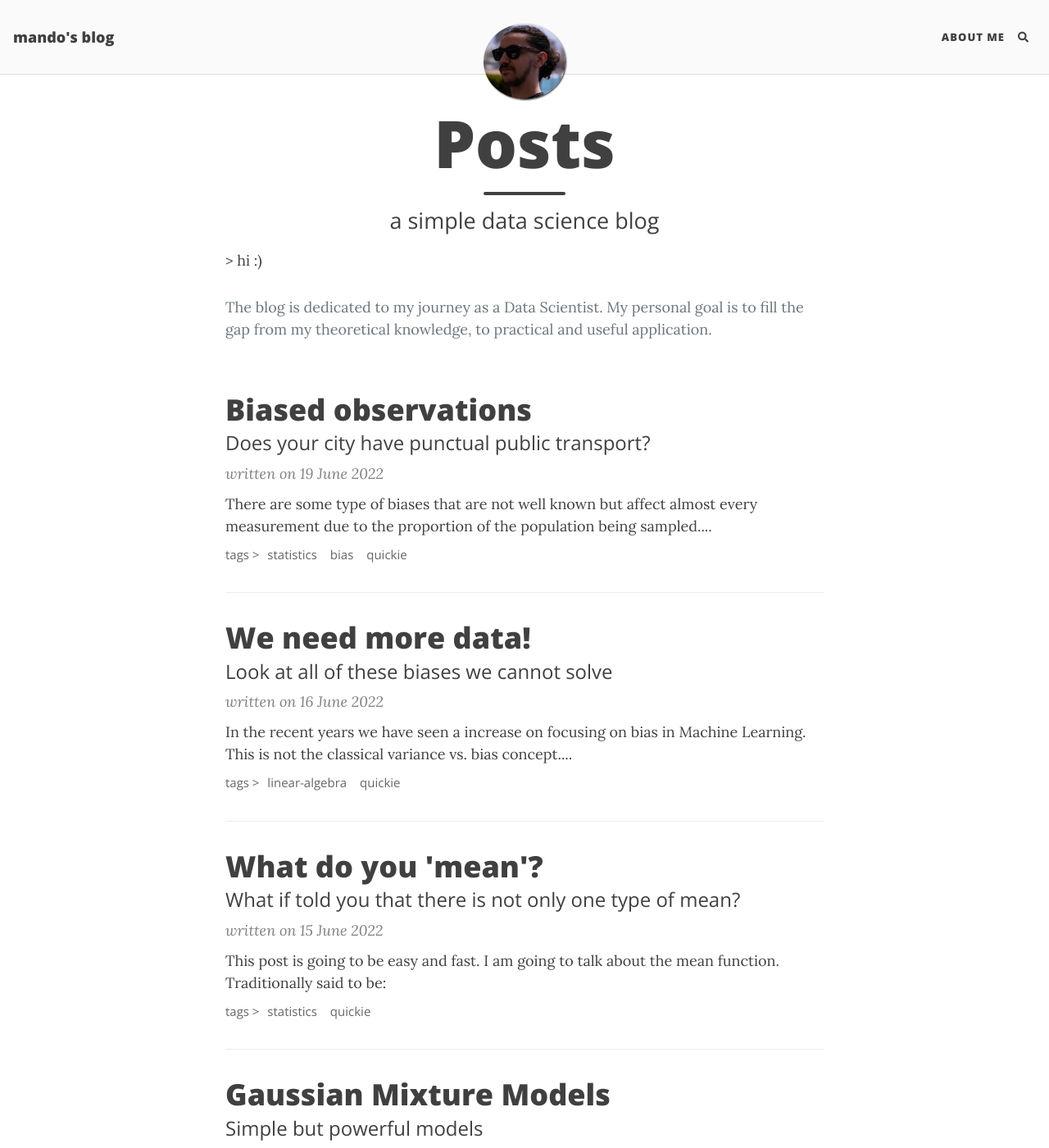
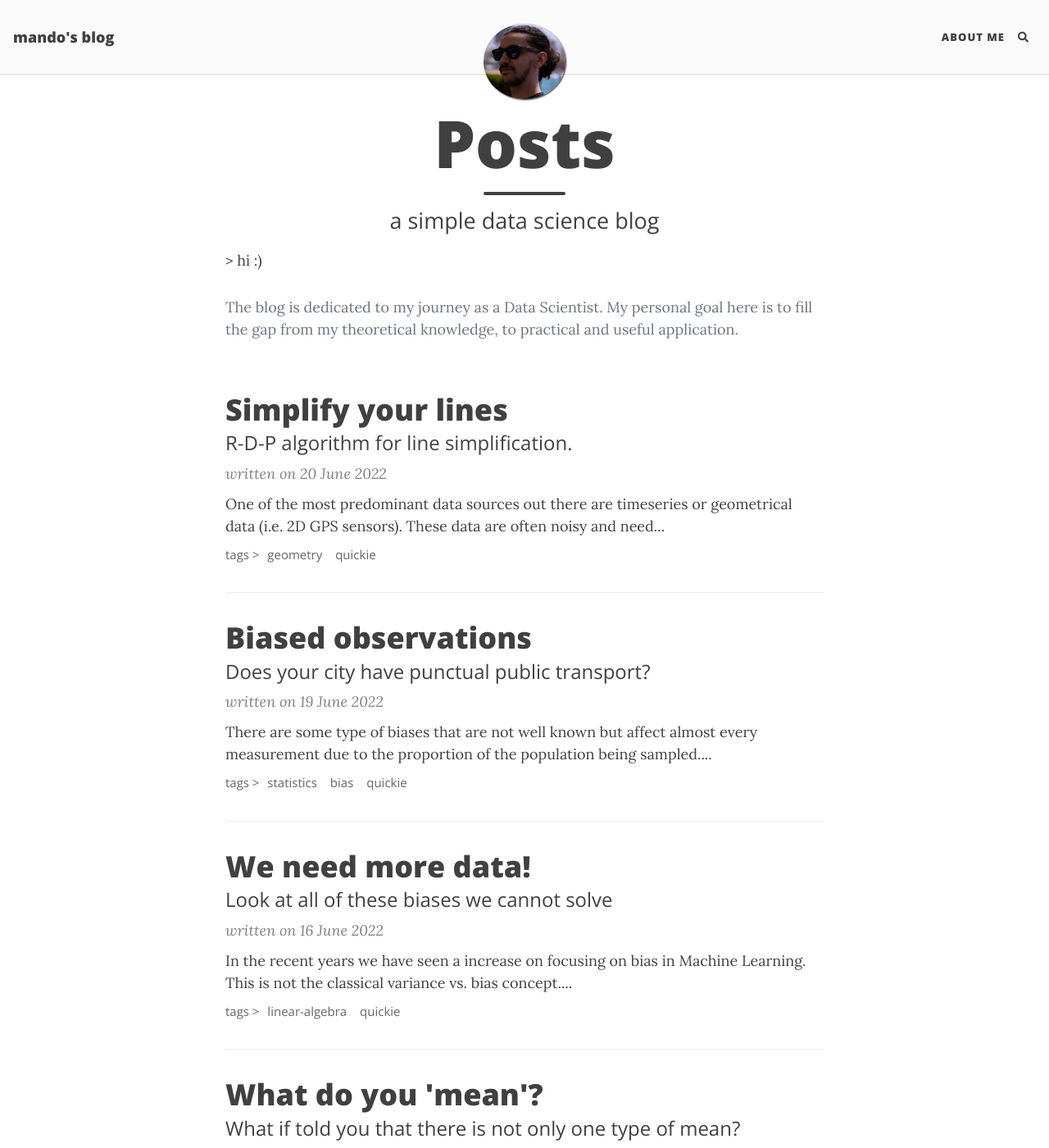
Before and after one commit to vjedulla/vjedulla.github.io, a Jekyll site: the page built from index.html, in a window 1280 px wide and 1400 px high. Shown: the whole window at 82% size. Built offline with Jekyll 4.4.1, drawn with Linux system fonts in a browser that asks for light colours; nearby versions of some CDN libraries; the list of posts is cut into pages by our own code; comment, search, counter and statistics services are not loaded; some of the changed text lies outside the part shown.

Commit message:
wrote article on rdp algorithm

```diff
--- /dev/null
+++ b/_posts/2022-06-20-rdp.md
@@ -0,0 +1,24 @@
+---
+layout: post
+title: Simplify your lines
+subtitle: R-D-P algorithm for line simplification.
+date:   2022-06-20
+tags: [geometry, quickie]
+---
+
+One of the most predominant data sources out there are timeseries or geometrical data (i.e. 2D GPS sensors).
+These data are often noisy and need a bit of preprocessing to be fully interpretable. Today I will be showing the
+usage of a very simple but powerful algorithm that is designed to simplify line segments, be that of a timeseries
+or vector paths. This is useful when the data has a lot of discrepancy or noise, or simply you need to lower the
+resolution of your data. There is usually no need to have 100k 2D points in a 10m line segment, you can get away with
+less than 1k and keep a high fidelity of your data.
+
+The method is known as Ramer–Douglas–Peucker algorithm, usually abbreviated as `rdp`. This algorithm is parametric,
+meaning that it takes in an argument `epsilon`. This parameter can be thought of as a maximum distance that we need
+to filter out points on the path. The animation, which comes from the wikipedia article, shows how does the algorithm
+decides which points to keep or not in a given path.
+
+<img src="/assets/posts/rdp/rdp.gif" style="display: block; margin: auto"/>
+
+There is a small useful implementation in python of this method and you can find it
+[here](https://pypi.org/project/rdp/){:target="_blank"} (also the [docs](https://rdp.readthedocs.io/en/latest/){:target="_blank"}).
--- a/index.html
+++ b/index.html
@@ -4,10 +4,9 @@ title: Posts
 subtitle: a simple data science blog
 ---
 
-
 > hi :)
 
 <p class="text-muted">
-The blog is dedicated to my journey as a Data Scientist. My personal goal is to fill the gap
+The blog is dedicated to my journey as a Data Scientist. My personal goal here is to fill the gap
 from my theoretical knowledge, to practical and useful application.
 </p>
```
Also changed, not shown: aboutme.md (+1 -3 lines), assets/posts/rdp/rdp.gif (added).
